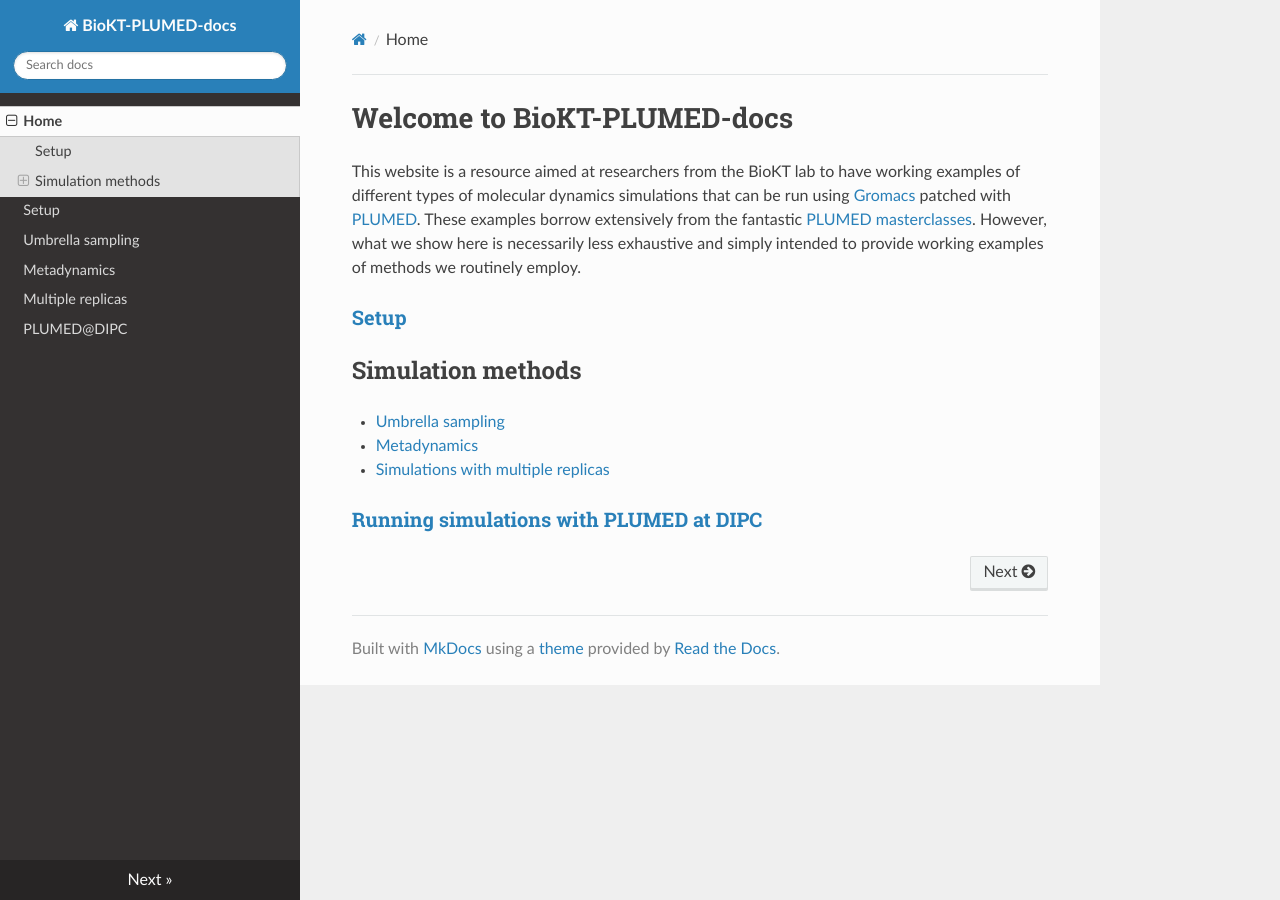
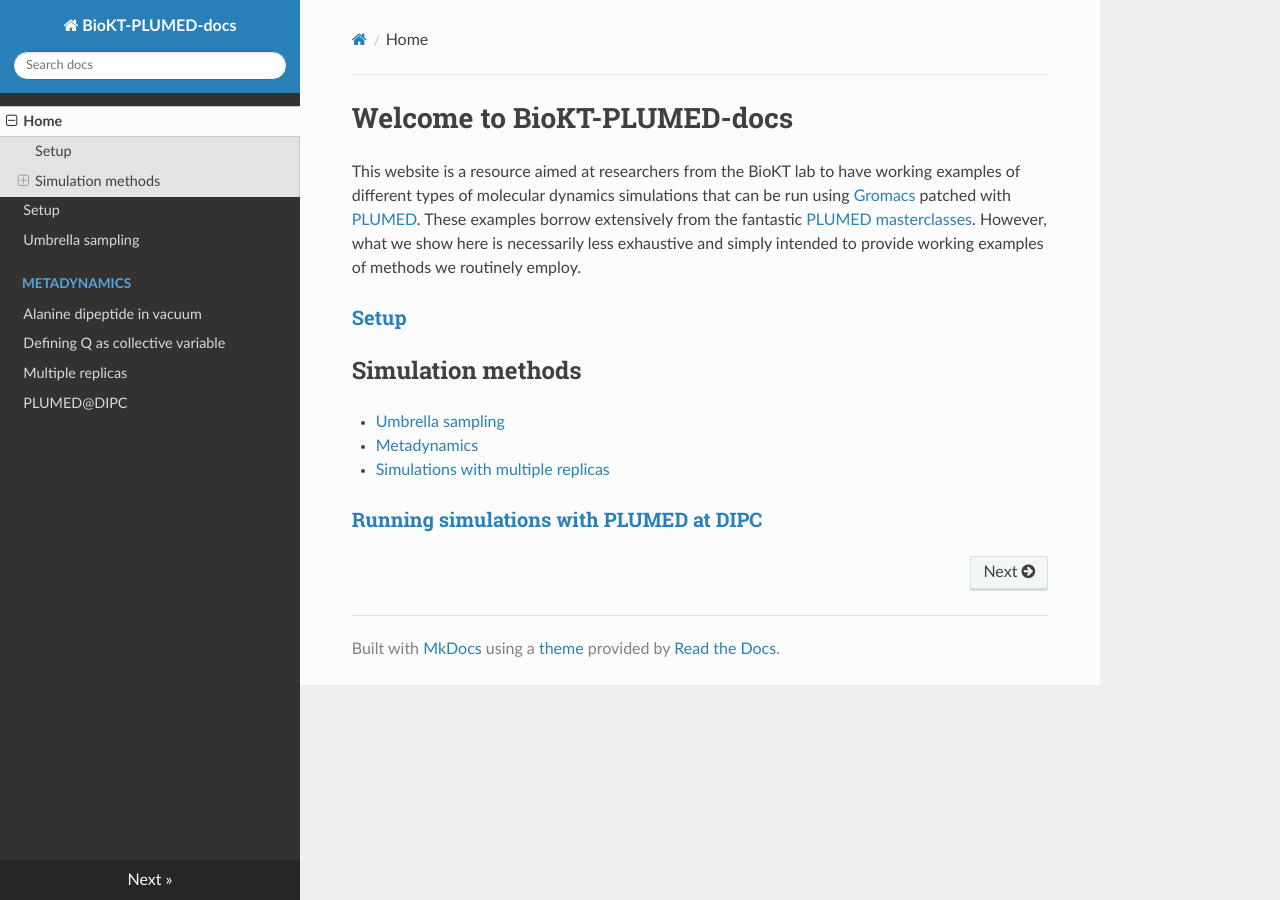
Before and after one commit to BioKT/PLUMED-docs, an MkDocs documentation site: the page built from docs/index.md, in a window 1280 px wide. Built offline with MkDocs 1.6.1, drawn with Linux system fonts in a browser that asks for light colours; nearby versions of some CDN libraries.

Commit message:
Update mkdocs.yml

```diff
--- a/mkdocs.yml
+++ b/mkdocs.yml
@@ -4,7 +4,9 @@ nav:
     - Home: index.md
     - Setup: setup.md
     - Umbrella sampling: umbrella.md
-    - Metadynamics: metadynamics.md
+    - Metadynamics:
+      - Alanine dipeptide in vacuum: metadynamics/metadynamics.md
+      - Defining Q as collective variable: metadynamis/metadynamics-with-Q.md
     - Multiple replicas : replicas.md
     - PLUMED@DIPC: dipc.md
 theme: readthedocs
```
